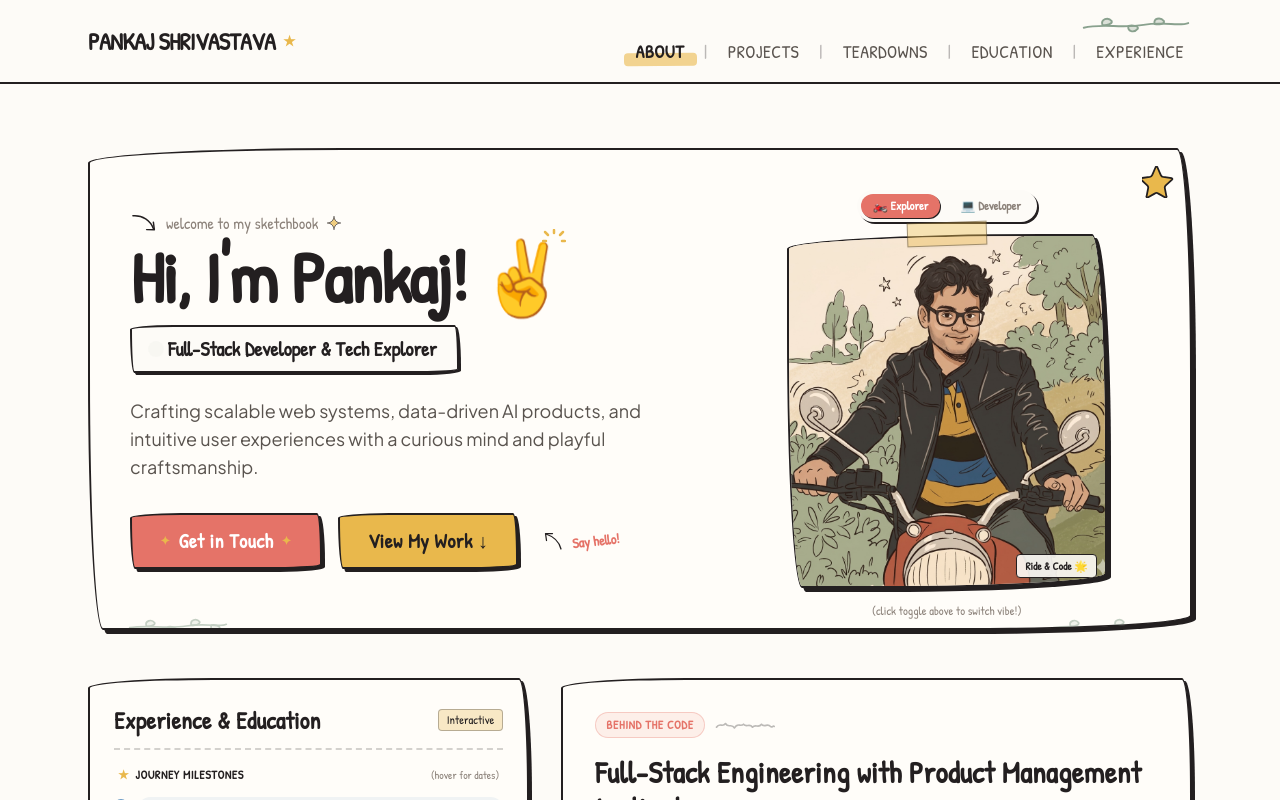
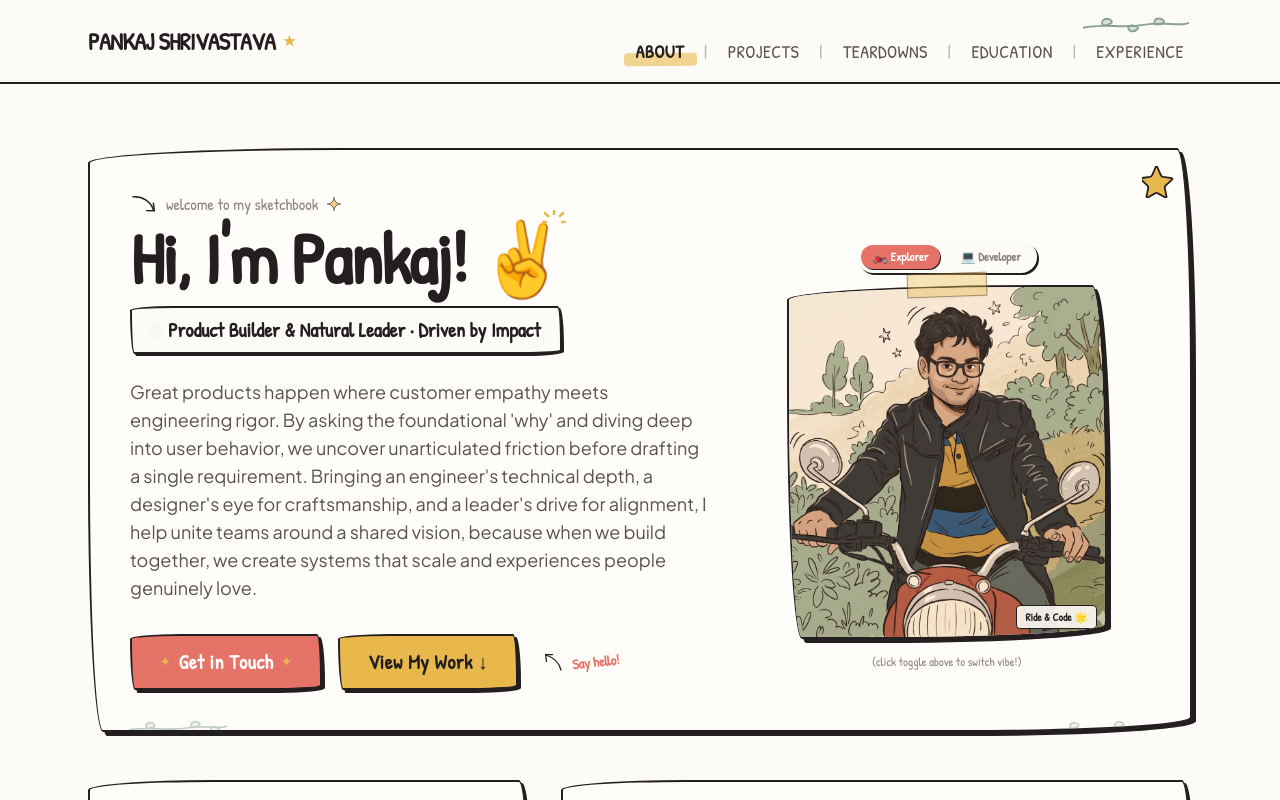
Before and after one commit to Pankaj-Shrivastava/my-portfolio-project, a React (Vite) app: page / in a window 1280 px wide. Shown: the top 800 px of the page. Built offline with nearby package versions, Linux system fonts and the light colour scheme; the HTML template or start-up script is replaced by a standard one; a web font is replaced by a local one.

Commit message:
feat: add context and decision docs alongside updated hero component

```diff
--- a/src/components/Hero.jsx
+++ b/src/components/Hero.jsx
@@ -53,13 +53,13 @@ export default function Hero() {
             <div className="mb-6 inline-flex items-center gap-2 px-5 py-2 border-2 border-ink border-sketch-pill bg-paper shadow-doodle-sm">
               <span className="w-2 h-2 rounded-full bg-doodle-sage animate-ping"></span>
               <span className="font-doodle text-lg sm:text-xl font-bold text-ink">
-                Full-Stack Developer & Tech Explorer
+                Product Builder & Natural Leader · Driven by Impact
               </span>
             </div>
 
             {/* Brief Hook */}
-            <p className="text-base sm:text-lg text-ink-light leading-relaxed mb-8 max-w-xl">
-              Crafting scalable web systems, data-driven AI products, and intuitive user experiences with a curious mind and playful craftsmanship.
+            <p className="text-base sm:text-lg text-ink-light leading-relaxed mb-8 max-w-2xl">
+              Great products happen where customer empathy meets engineering rigor. By asking the foundational 'why' and diving deep into user behavior, we uncover unarticulated friction before drafting a single requirement. Bringing an engineer's technical depth, a designer's eye for craftsmanship, and a leader's drive for alignment, I help unite teams around a shared vision, because when we build together, we create systems that scale and experiences people genuinely love.
             </p>
 
             {/* CTAs with Doodle Arrow Indicator */}
@@ -103,8 +103,7 @@ export default function Hero() {
               <button
                 type="button"
                 onClick={() => setAvatarMode('explorer')}
-                className={`px-3 py-1 rounded-full text-xs font-doodle font-bold transition-all ${
-                  avatarMode === 'explorer'
+                className={`px-3 py-1 rounded-full text-xs font-doodle font-bold transition-all ${avatarMode === 'explorer'
                   ? 'bg-doodle-coral text-white shadow-[1px_1px_0px_#231F20]'
                   : 'text-ink-muted hover:text-ink'
                   }`}
@@ -114,8 +113,7 @@ export default function Hero() {
               <button
                 type="button"
                 onClick={() => setAvatarMode('dev')}
-                className={`px-3 py-1 rounded-full text-xs font-doodle font-bold transition-all ${
-                  avatarMode === 'dev'
+                className={`px-3 py-1 rounded-full text-xs font-doodle font-bold transition-all ${avatarMode === 'dev'
                   ? 'bg-doodle-sage text-white shadow-[1px_1px_0px_#231F20]'
                   : 'text-ink-muted hover:text-ink'
                   }`}
```
Also changed, not shown: 2 other files (tests, documents, lock files or other folders). Lines whose indentation alone changed are shown as unchanged.
